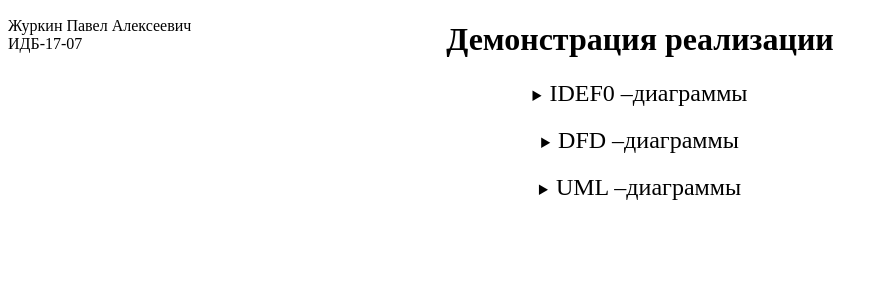
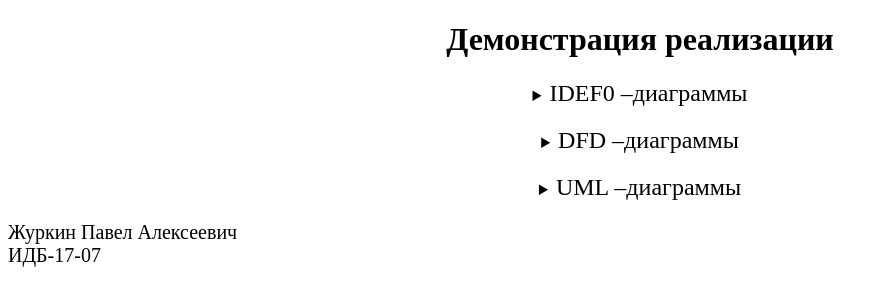
Before and after one commit to OvrClock74/Site_for_VKR, a plain HTML site: page index.html in a window 1280 px wide. Shown: the whole page, without its empty margins (0-888 px from the left). Drawn offline with Linux system fonts and the light colour scheme.

Commit message:
Update index.html

```diff
--- a/index.html
+++ b/index.html
@@ -14,13 +14,6 @@
 			font-size: 15pt;
 		}
 		p.thick {font-weight:bold;}
-
-		.bottomright {
-  			position: absolute;
-  			top: 1px;
-  			left: 8px;
-  			font-size: 16px;
-  		}
 	</style>
 </head>
 
```
